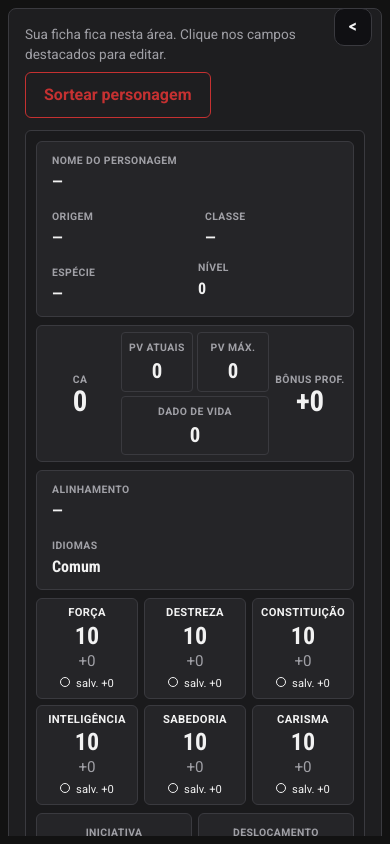
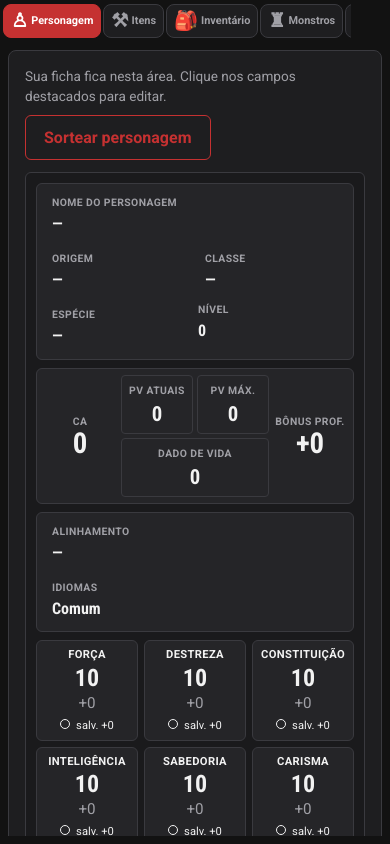
Before and after one commit to AlyssonEustaquio/animalysson-RPG, a plain HTML site: page index.html in a window 390 px wide. Drawn offline with Linux system fonts and the light colour scheme.

Commit message:
Atualização via Downloads (22/11/2026 22:15)

```diff
--- a/css/mapa-fix-canvas.css
+++ b/css/mapa-fix-canvas.css
@@ -1,13 +1,29 @@
 /*
- * Correção de layout do canvas dos mapas do Animalysson RPG.
- * O módulo 21-montagem.js injeta #mp-root .mp-wrap { height:auto !important }
- * enquanto .mp-main é absoluto. A combinação pode deixar o wrapper sem altura.
- * A especificidade maior deste seletor mantém uma altura real para o canvas.
+ * Animalysson RPG — ajuste de área do mapa.
+ * O módulo de montagem define .mp-wrap com height:auto, enquanto .mp-main
+ * é posicionado de forma absoluta. Isso pode deixar a área do canvas sem
+ * altura útil. Este arquivo redefine o espaço do mapa para 95% da janela.
  */
+html body #mp-root {
+  width: 100% !important;
+  max-width: 100% !important;
+  min-width: 0 !important;
+  box-sizing: border-box !important;
+}
+
 html body #mp-root .mp-wrap {
-  height: calc(100vh - 180px) !important;
-  min-height: 480px !important;
+  display: block !important;
+  position: relative !important;
+  box-sizing: border-box !important;
+  width: 95% !important;
+  max-width: 95% !important;
+  height: 95vh !important;
+  max-height: 95vh !important;
+  min-height: min(480px, 95vh) !important;
+  margin-left: auto !important;
+  margin-right: auto !important;
   flex: 1 1 auto !important;
+  overflow: hidden !important;
 }
 
 html body #mp-root .mp-main {
@@ -16,8 +32,8 @@ html body #mp-root .mp-main {
   right: 0 !important;
   bottom: 0 !important;
   left: 0 !important;
-  width: auto !important;
-  height: auto !important;
+  width: 100% !important;
+  height: 100% !important;
   min-width: 0 !important;
   min-height: 0 !important;
   overflow: hidden !important;
@@ -29,9 +45,38 @@ html body #mp-root #mp-cv {
   height: 100% !important;
 }
 
+@supports (height: 95dvh) {
+  html body #mp-root .mp-wrap {
+    height: 95dvh !important;
+    max-height: 95dvh !important;
+    min-height: min(480px, 95dvh) !important;
+  }
+}
+
 @media (max-width: 700px) {
   html body #mp-root .mp-wrap {
-    height: calc(100dvh - 150px) !important;
-    min-height: 360px !important;
+    width: 95% !important;
+    max-width: 95% !important;
+    height: 95vh !important;
+    max-height: 95vh !important;
+    min-height: min(360px, 95vh) !important;
   }
 }
+
+@media (max-width: 700px) and (supports: (height: 95dvh)) {
+  html body #mp-root .mp-wrap {
+    height: 95dvh !important;
+    max-height: 95dvh !important;
+    min-height: min(360px, 95dvh) !important;
+  }
+}
+
+@supports (height: 95dvh) {
+  @media (max-width: 700px) {
+    html body #mp-root .mp-wrap {
+      height: 95dvh !important;
+      max-height: 95dvh !important;
+      min-height: min(360px, 95dvh) !important;
+    }
+  }
+}
--- /dev/null
+++ b/css/seletor-topo.css
@@ -0,0 +1,93 @@
+/* Animalysson RPG — navegação fixa na faixa superior (5% da viewport). */
+html, body {
+  min-height: 100%;
+}
+
+html body .shell {
+  padding-top: 5vh !important;
+  box-sizing: border-box !important;
+}
+
+html body .rail-slot {
+  position: fixed !important;
+  z-index: 10000 !important;
+  top: 0 !important;
+  left: 0 !important;
+  right: 0 !important;
+  width: 100% !important;
+  height: 5vh !important;
+  min-height: 38px !important;
+  max-height: 5vh !important;
+  margin: 0 !important;
+  padding: 0 !important;
+  box-sizing: border-box !important;
+}
+
+html body .section-tabs {
+  display: flex !important;
+  flex-direction: row !important;
+  align-items: center !important;
+  justify-content: center !important;
+  gap: 6px !important;
+  width: 100% !important;
+  height: 100% !important;
+  min-height: 0 !important;
+  margin: 0 !important;
+  padding: 2px 8px !important;
+  box-sizing: border-box !important;
+}
+
+html body .rail-items {
+  display: flex !important;
+  flex: 1 1 auto !important;
+  flex-direction: row !important;
+  align-items: center !important;
+  justify-content: center !important;
+  gap: 6px !important;
+  width: 100% !important;
+  height: 100% !important;
+  min-width: 0 !important;
+  min-height: 0 !important;
+  overflow-x: auto !important;
+  overflow-y: hidden !important;
+}
+
+html body .rail-slot.collapsed .rail-items {
+  display: flex !important;
+}
+
+html body .rail-toggle {
+  display: none !important;
+}
+
+html body .section-tab {
+  display: inline-flex !important;
+  flex: 0 1 auto !important;
+  align-items: center !important;
+  justify-content: center !important;
+  gap: 5px !important;
+  height: calc(5vh - 8px) !important;
+  min-height: 30px !important;
+  max-height: 52px !important;
+  margin: 0 !important;
+  padding: 3px 12px !important;
+  white-space: nowrap !important;
+  box-sizing: border-box !important;
+}
+
+html body main {
+  min-width: 0 !important;
+  width: 100% !important;
+  box-sizing: border-box !important;
+}
+
+@media (max-width: 600px) {
+  html body .section-tabs { gap: 2px !important; padding: 2px 3px !important; }
+  html body .rail-items { gap: 2px !important; justify-content: flex-start !important; }
+  html body .section-tab {
+    gap: 3px !important;
+    padding: 2px 7px !important;
+    font-size: clamp(10px, 2.8vw, 13px) !important;
+    min-height: 28px !important;
+  }
+}
--- a/index.html
+++ b/index.html
@@ -12,7 +12,8 @@
 <link rel="stylesheet" href="css/ficha.css">
 <link rel="stylesheet" href="css/catalogo.css">
 <link rel="stylesheet" href="css/mapa.css">
-<link rel="stylesheet" href="css/mapa-fix-canvas.css?v=20261122">
+<link rel="stylesheet" href="css/mapa-fix-canvas.css?v=20261123-95">
+<link rel="stylesheet" href="css/seletor-topo.css?v=20261123-top5">
 </head>
 <body>
 <div class="shell">
@@ -22,7 +23,7 @@
 <div class="rail-items" id="rail-items">
 <button id="tab-character" class="section-tab on" onclick="switchView('character')"><span>♙</span> Personagem</button>
 <button id="tab-items" class="section-tab" onclick="switchView('items')"><span>⚒</span> Itens</button>
-  <button id="tab-inventory" class="section-tab" onclick="switchView('inventory')"><span>⛁</span> Inventário</button>
+<button id="tab-inventory" class="section-tab" onclick="switchView('inventory')"><span>🎒</span> Inventário</button>
 <button id="tab-monsters" class="section-tab" onclick="switchView('monsters')"><span>♜</span> Monstros</button>
 <button id="tab-maps" class="section-tab" onclick="switchView('maps')"><span>▦</span> Mapas</button>
 </div>
```
Lines whose indentation alone changed are shown as unchanged.
